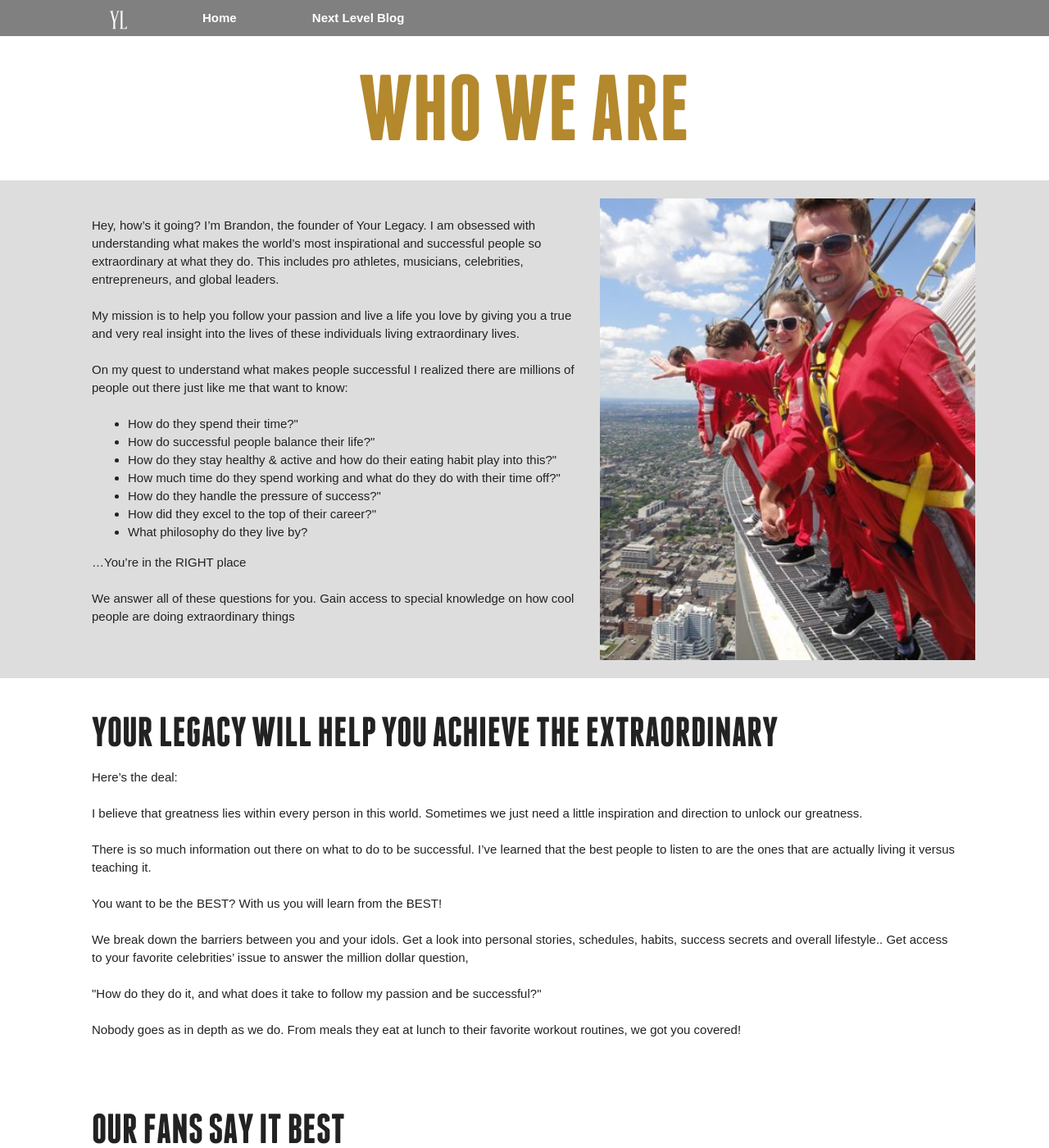
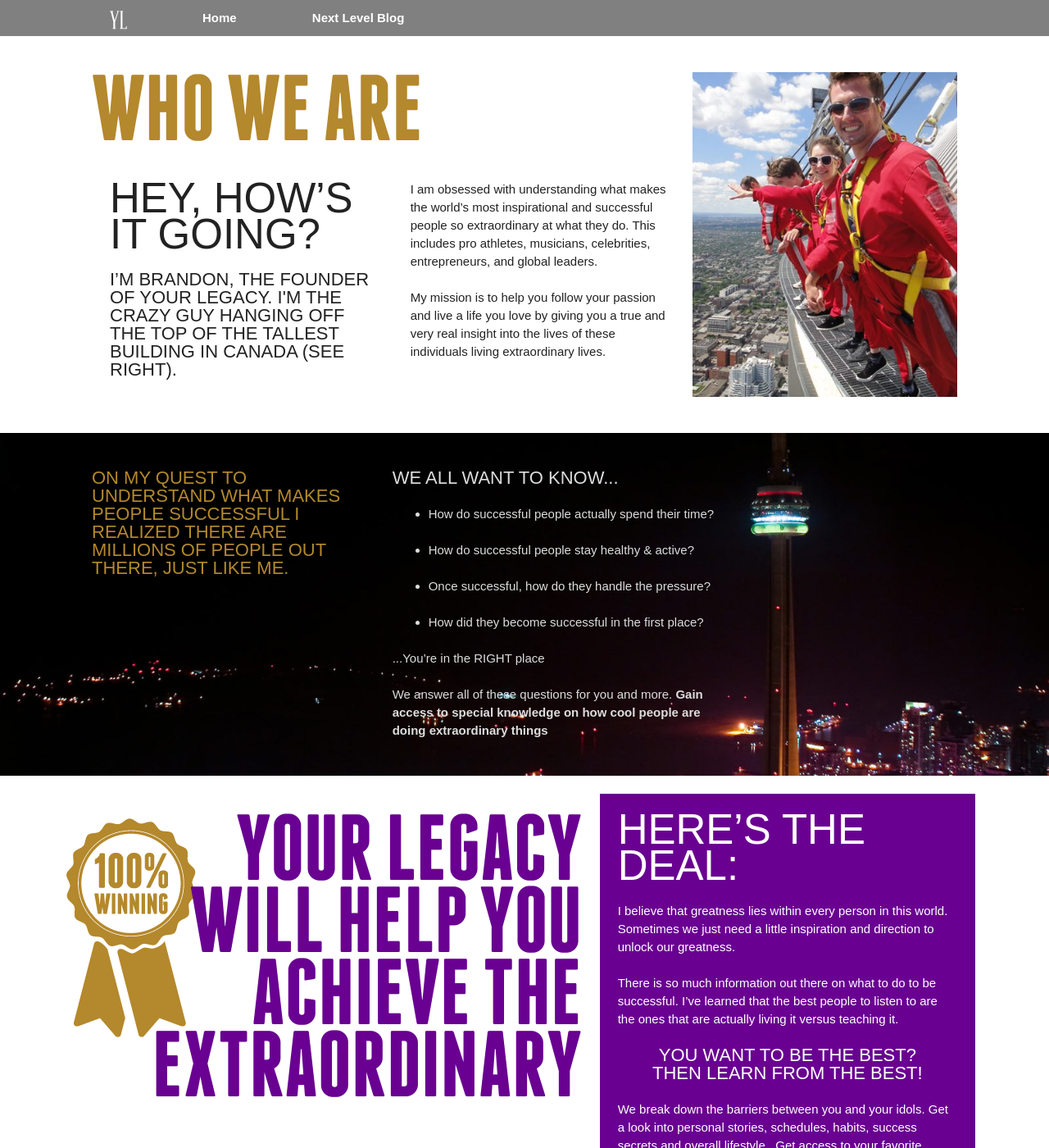
Before and after one commit to yourlegacy/yourlegacy, a Jekyll site: the page built from _posts/static/0100-01-01-about-us.html, in a window 1280 px wide and 1400 px high. Shown: the whole window at 82% size. Built offline with Jekyll 4.4.1, drawn with Linux system fonts in a browser that asks for light colours; nearby versions of some CDN libraries; some web fonts are replaced; some of the changed text lies outside the part shown.

Commit message:
about us page

```diff
--- a/_posts/static/0100-01-01-about-us.html
+++ b/_posts/static/0100-01-01-about-us.html
@@ -8,53 +8,63 @@ shop: false
 
 <div class="wrapper">
 	<div class="grid">
-		<div class="g-12 pad-bottom-0">
-			<h1 class="gold center">Who We Are</h1>
+		<div class="g-8">
+			<h1 class="gold">Who We Are</h1>
+			<div class="grid">
+				<div class="g-4">
+					<p class="h3">Hey, how’s it going?</p>
+					<p class="h4">I’m Brandon, the founder of Your Legacy. I'm the crazy guy hanging off the top of the tallest building in Canada (see right). </p>
+				</div>
+				<div class="g-4">
+					<p>I am obsessed with understanding what makes the world’s most inspirational and successful people so extraordinary at what they do. This includes pro athletes, musicians, celebrities, entrepreneurs, and global leaders.</p>
+					<p>My mission is to help you follow your passion and live a life you love by giving you a true and very real insight into the lives of these individuals living extraordinary lives.</p>
+				</div>
+			</div>
+		</div>
+
+		<div class="g-4">
+			<img class="block" src="/images/who-we-are/brandon-sinclair.jpg" />
 		</div>
 	</div><!-- .grid -->
 </div><!-- .wrapper -->
 
-<div class="wrapper bg-lightgray">
+
+<div class="wrapper bg-image lightgray" style="background-image: url(/images/who-we-are/cn1.jpg);">
 	<div class="grid">
-		<div class="g-7">
-			<p>Hey, how’s it going? I’m Brandon, the founder of Your Legacy. I am obsessed with understanding what makes the world’s most inspirational and successful people so extraordinary at what they do. This includes pro athletes, musicians, celebrities, entrepreneurs, and global leaders.</p>
+		<div class="g-4">
+			<p class="h4 gold">On my quest to understand what makes people successful I realized there are millions of people out there, just like me.</p>
 
-			<p>My mission is to help you follow your passion and live a life you love by giving you a true and very real insight into the lives of these individuals living extraordinary lives.</p>
-
-			<p>On my quest to understand what makes people successful I realized there are millions of people out there just like me that want to know:</p>
-
+		</div>
+		<div class="g-5">
+			<p class="h4">We all want to know...</p>
 			<ul>
-				<li>How do they spend their time?"</li>
-				<li>How do successful people balance their life?"</li>
-				<li>How do they stay healthy &amp; active and how do their eating habit play into this?"</li>
-				<li>How much time do they spend working and what do they do with their time off?"</li>
-				<li>How do they handle the pressure of success?"</li>
-				<li>How did they excel to the top of their career?"</li>
-				<li>What philosophy do they live by?</li>
+				<li>How do successful people actually spend their time?</li>
+				<li>How do successful people stay healthy &amp; active?</li>
+				<li>Once successful, how do they handle the pressure?</li>
+				<li>How did they become successful in the first place?</li>
 			</ul>
 
-			<p>…You’re in the RIGHT place</p>
+			<p>...You’re in the RIGHT place</p>
 
-			<p>We answer all of these questions for you. Gain access to special knowledge on how cool people are doing extraordinary things</p>
-		</div>
-		<div class="g-5 pad-0">
-			<img class="block" src="/images/who-we-are/brandon-sinclair.jpg" />
+			<p>We answer all of these questions for you and more. <strong>Gain access to special knowledge on how cool people are doing extraordinary things</strong></p>
 		</div>
 	</div><!-- .grid -->
 </div><!-- .wrapper -->
 
 <div class="wrapper">
 	<div class="grid">
-		<div class="g-12">
-			<h2>Your Legacy will help you achieve the Extraordinary</h2>
-
-			<p>Here’s the deal:</p>
+		<div class="g-7">
+			<p class="h1 purple right">Your Legacy will help you achieve the Extraordinary</p>
+			<img src="/images/who-we-are/YL-100winning.png" style="position: absolute; top: 11px; left: -80px; z-index: -1;" />
+		</div>
+		<div class="g-5 bg-purple white">
+			<p class="h3">Here’s the deal:</p>
 
 			<p>I believe that greatness lies within every person in this world. Sometimes we just need a little inspiration and direction to unlock our greatness.</p>
 
 			<p>There is so much information out there on what to do to be successful.  I’ve learned that the best people to listen to are the ones that are actually living it versus teaching it.</p>
 
-			<p>You want to be the BEST? With us you will learn from the BEST!</p>
+			<p class="h4 center">You want to be the BEST?<br> Then learn from the BEST!</p>
 
 			<p>We break down the barriers between you and your idols. Get a look into personal stories, schedules, habits, success secrets and overall lifestyle..  Get access to your favorite celebrities’ issue to answer the million dollar question,</p>
 
@@ -65,18 +75,10 @@ shop: false
 	</div><!-- .grid -->
 </div><!-- .wrapper -->
 
-<div class="wrapper">
+<div class="wrapper pad-top-0">
 	<div class="grid">
-		<div class="g-12">
+		<div class="g-12 pad-top-0 pad-bottom-0">
 			<h2>Our Fans Say it Best</h2>
-		</div>
-
-		<div class="g-4">
-			<blockquote>
-				<p>Your Legacy reaches our hearts and minds by demystifying success. You guys make ability to do great things real and achievable for everyone by showing us the humanity of these great achievers &mdash; living their extraordinary lives.</p>
-			</blockquote>
-
-			<p class="right">&mdash; <strong>Niall Traynor</strong>: Owner of Impact Fitness and HowDoIGetGreatLegs.com</p>
 		</div>
 
 		<div class="g-4">
@@ -94,13 +96,21 @@ shop: false
 
 			<p class="right">&mdash; <strong>Jon Calandra</strong>: Entrepreneur</p>
 		</div>
+
+		<div class="g-4">
+			<blockquote>
+				<p>Your Legacy reaches our hearts and minds by demystifying success. You guys make ability to do great things real and achievable for everyone by showing us the humanity of these great achievers &mdash; living their extraordinary lives.</p>
+			</blockquote>
+
+			<p class="right">&mdash; <strong>Niall Traynor</strong>: Owner of Impact Fitness and HowDoIGetGreatLegs.com</p>
+		</div>
 	</div><!-- .grid -->
 </div><!-- .wrapper -->
 
 <div class="wrapper bg-purple white">
 	<div class="grid">
 		<div class="g-8">
-			<p class="h2">Keep up to date with how the world’s best succeed: Sign up for the YL email list:</p>
+			<p class="h2">Keep up to date with how the world’s best succeed &mdash; Sign up for the YL email list:</p>
 		</div>
 	</div><!-- .grid -->
 </div><!-- .wrapper -->
--- a/css/sass/_layout/_typography.scss
+++ b/css/sass/_layout/_typography.scss
@@ -135,7 +135,7 @@ a:hover {
 
 
 // MARGINS
-h1, h2, h3, h4, h5, h6, p, blockquote {
+h1, h2, h3, h4, h5, h6, p, blockquote, ul, li {
     margin: 0 0 $base;
 }
 
```
Also changed, not shown: css/sass/_layout/_colors.scss (+6 -1 lines), css/style.css, images/who-we-are/YL-100winning.png (added), images/who-we-are/brandon-sinclair.jpg, images/who-we-are/cn1.jpg (added).
